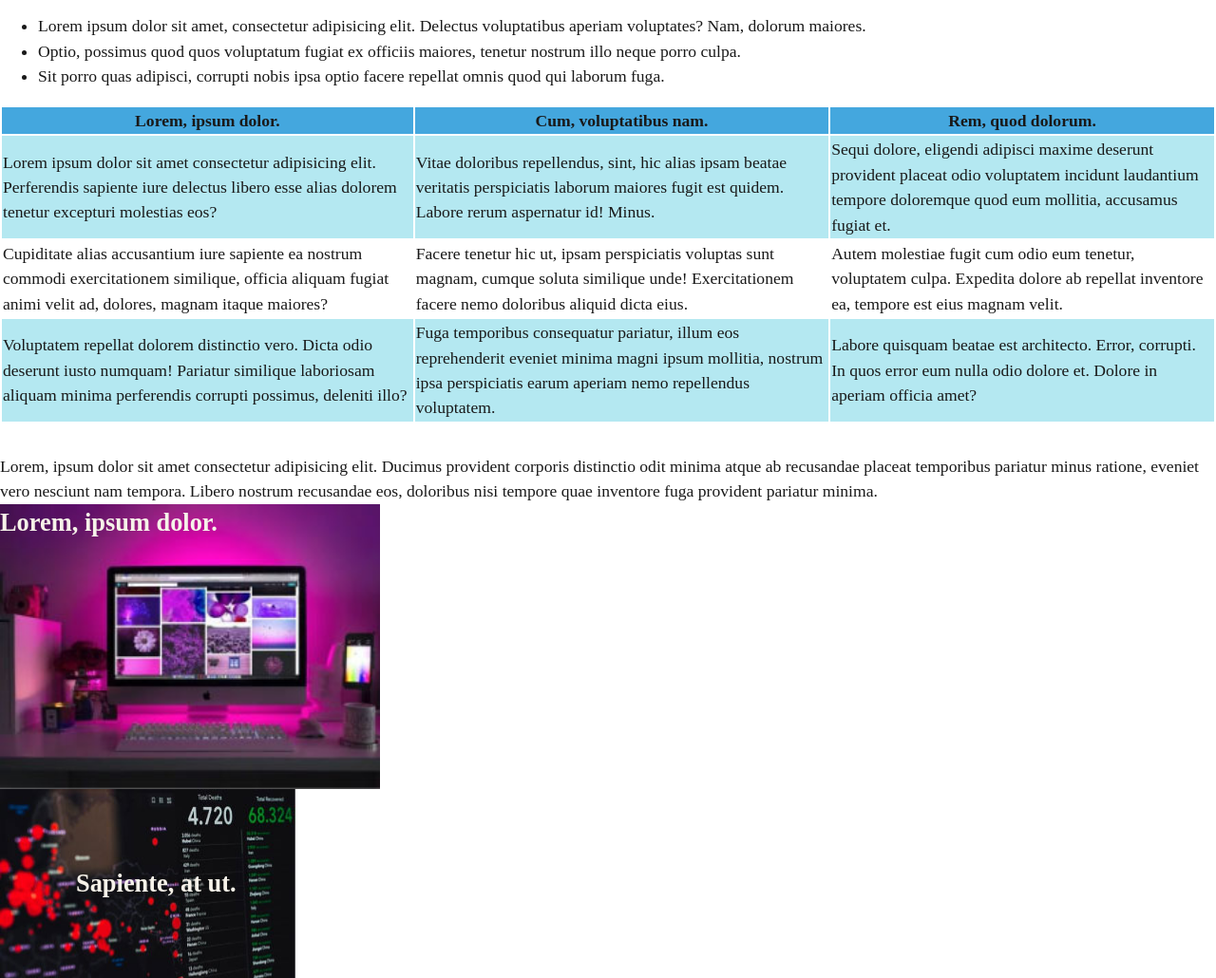
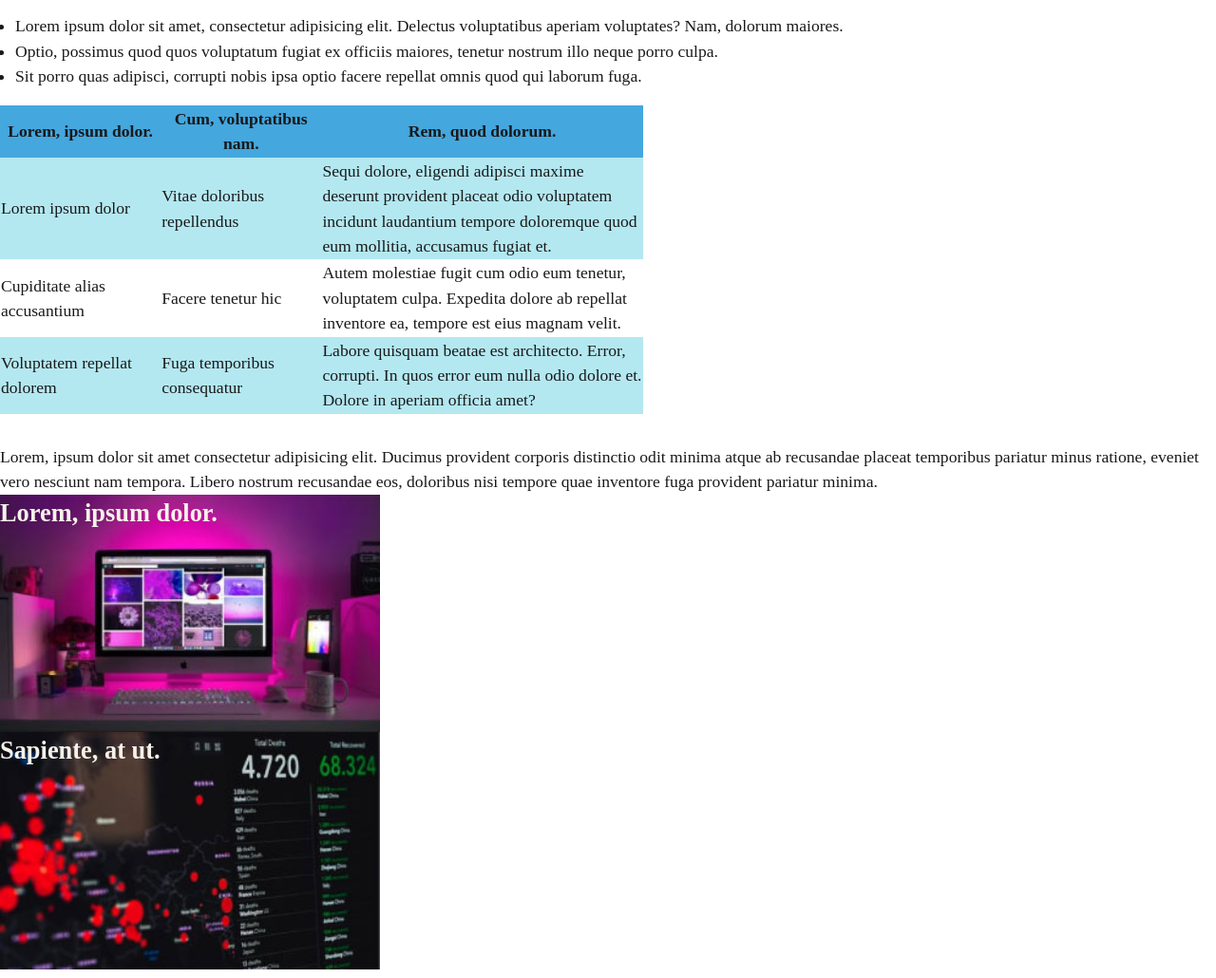
Before and after one commit to EliGolam/html-css-booleaner, a plain HTML site: page index.html in a window 1280 px wide. Shown: the part 749-1779 px from the top of the page at 95% size. Drawn offline with Linux system fonts and the light colour scheme.

Commit message:
v0.3.4 : fixed layout

```diff
--- a/index.html
+++ b/index.html
@@ -37,10 +37,8 @@ Logical choice to make things look more organized, but they are not fundamental
 
         <!-- Article main photos -->
         <figure>
-            <div class="header__main-photos">
-                <img src="./images/tim-1.jpg" alt="Photo of Tim Berners-Lee while giving a speech" class="header__photo" />
-                <img src="./images/tim-2.jpg" alt="Frontal photo of Tim Berners-Lee" class="header__photo" />
-            </div>
+            <img src="./images/tim-1.jpg" alt="Photo of Tim Berners-Lee while giving a speech" class="header__photo" />
+            <img src="./images/tim-2.jpg" alt="Frontal photo of Tim Berners-Lee" class="header__photo" />
             <figcaption class="header__photo__caption">1st Photo: John S. and James L. Knight Foundation, by Scott Henrichsen</figcaption>
             <figcaption class="header__photo__caption">2nd Photo: Wikimedia, by Paul Clarke</figcaption>
         </figure>
@@ -74,18 +72,18 @@ Logical choice to make things look more organized, but they are not fundamental
                 <!-- table body section -->
                 <tbody class="main-content__table__body">
                     <tr class="[ main-content__table__body__row ] [ background-secondary ]">
-                        <td>Lorem ipsum dolor sit amet consectetur adipisicing elit. Perferendis sapiente iure delectus libero esse alias dolorem tenetur excepturi molestias eos?</td>
-                        <td>Vitae doloribus repellendus, sint, hic alias ipsam beatae veritatis perspiciatis laborum maiores fugit est quidem. Labore rerum aspernatur id! Minus.</td>
+                        <td>Lorem ipsum dolor</td>
+                        <td>Vitae doloribus repellendus</td>
                         <td>Sequi dolore, eligendi adipisci maxime deserunt provident placeat odio voluptatem incidunt laudantium tempore doloremque quod eum mollitia, accusamus fugiat et.</td>
                     </tr>
                     <tr class="main-content__table__body__row">
-                        <td>Cupiditate alias accusantium iure sapiente ea nostrum commodi exercitationem similique, officia aliquam fugiat animi velit ad, dolores, magnam itaque maiores?</td>
-                        <td>Facere tenetur hic ut, ipsam perspiciatis voluptas sunt magnam, cumque soluta similique unde! Exercitationem facere nemo doloribus aliquid dicta eius.</td>
+                        <td>Cupiditate alias accusantium</td>
+                        <td>Facere tenetur hic</td>
                         <td>Autem molestiae fugit cum odio eum tenetur, voluptatem culpa. Expedita dolore ab repellat inventore ea, tempore est eius magnam velit.</td>
                     </tr>
                     <tr class="[ main-content__table__body__row ] [ background-secondary ]">
-                        <td>Voluptatem repellat dolorem distinctio vero. Dicta odio deserunt iusto numquam! Pariatur similique laboriosam aliquam minima perferendis corrupti possimus, deleniti illo?</td>
-                        <td>Fuga temporibus consequatur pariatur, illum eos reprehenderit eveniet minima magni ipsum mollitia, nostrum ipsa perspiciatis earum aperiam nemo repellendus voluptatem.</td>
+                        <td>Voluptatem repellat dolorem</td>
+                        <td>Fuga temporibus consequatur</td>
                         <td>Labore quisquam beatae est architecto. Error, corrupti. In quos error eum nulla odio dolore et. Dolore in aperiam officia amet?</td>
                     </tr>
                 </tbody>
--- a/stylesheets/style.css
+++ b/stylesheets/style.css
@@ -106,9 +106,7 @@ select {
 
 /* COMPOSITION: Macrolevel design choises that defines the skeleton of the webpage and basic composition within components */
 /* Page Layout choices */
-.banner {
-    /* height: 11rem; */
-}
+
 /* Component Layout choices */
 .banner__logo {
     width: 12rem;
@@ -125,6 +123,20 @@ select {
 
 .main-content__paragraph {
     margin-top: 2rem;
+}
+
+.main-content__list {
+    padding-left: 1rem;
+}
+
+.main-content__table {
+    border-collapse: collapse;
+    table-layout: fixed;
+    width: fit-content;
+}
+
+.main-content__table__head__row *:nth-child(3) {
+    width: 50%;
 }
 
 /* UTILITIES: One job, done well. It performs one logical job: formatting, design, shape, font and element colours  */
@@ -153,16 +165,18 @@ select {
 .related-content__article__1 {
     /* padding: 5rem; */
     width: 400px;
-    height: 300px;
+    height: 250px;
     background-image: url(../images/monitor.jpg);
     background-repeat: no-repeat;
     background-size: cover;
 }
 
 .related-content__article__2 {
-    padding: 5rem;
+    width: 400px;
+    height: 250px;
     background-image: url(../images/graph.jpg);
     background-repeat: no-repeat;
+    background-size: cover;
 }
 
 /* Color schemes divided into scalable Design Tokens: allows to apply a specific set of colours without repetition */
```
